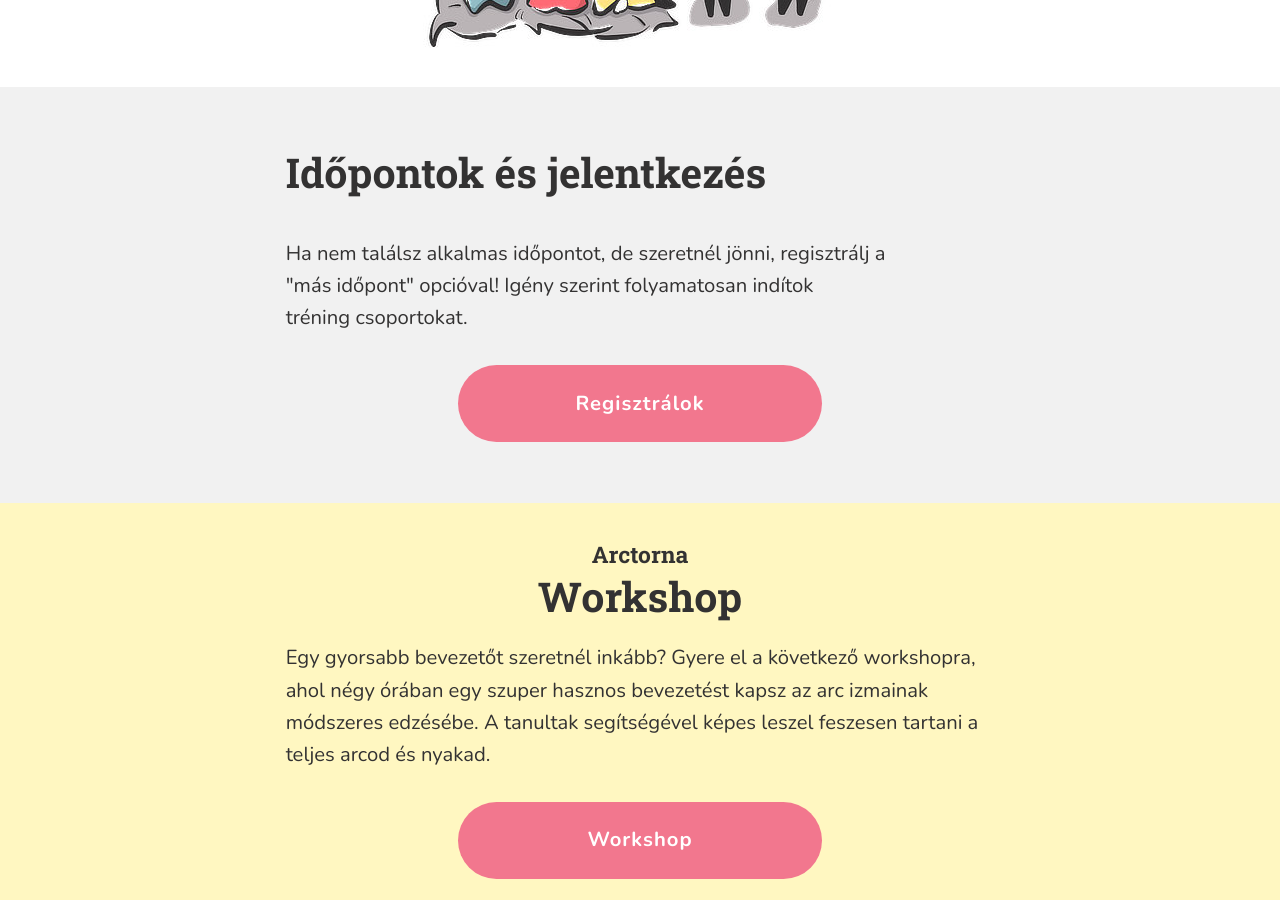
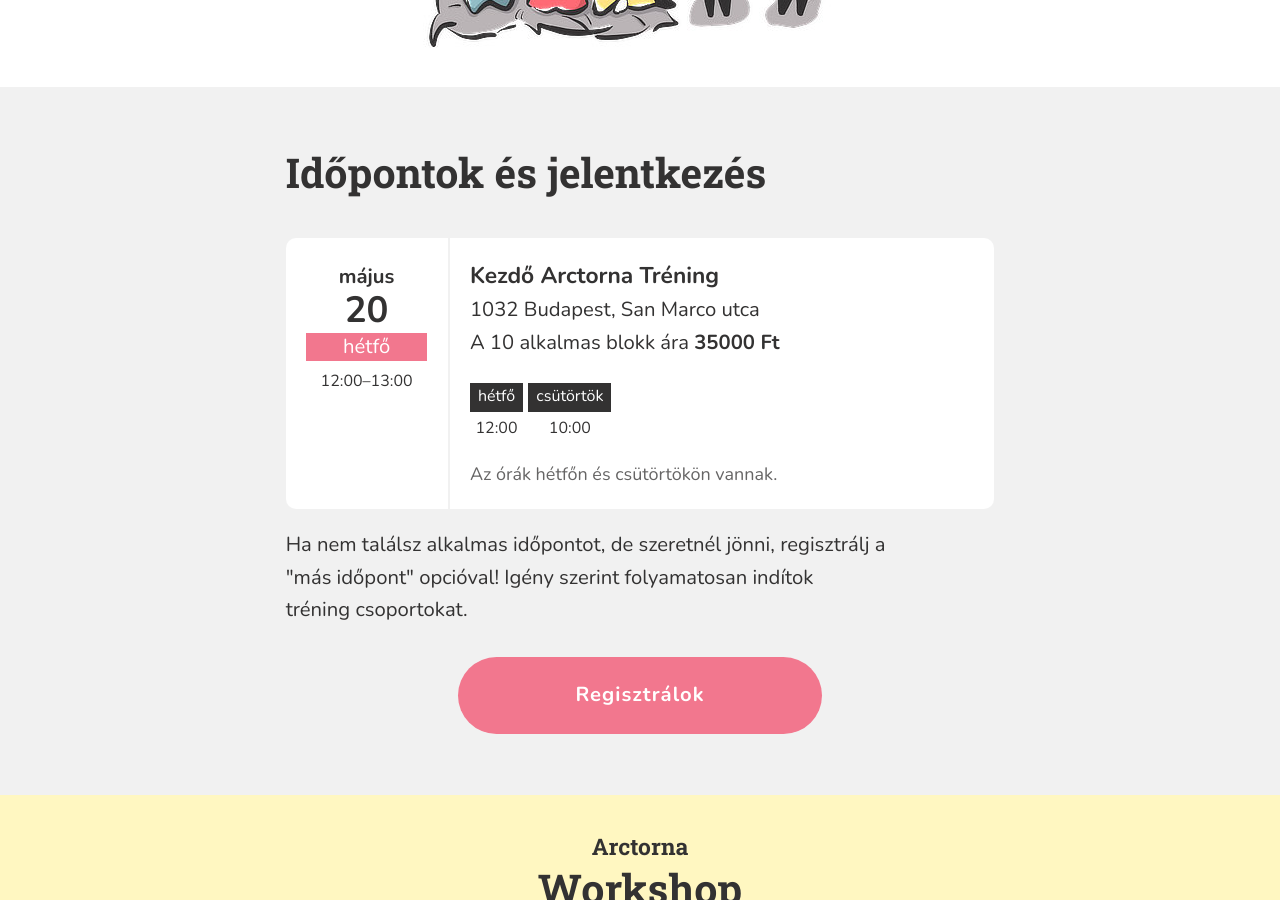
Before and after one commit to monikamudra/arctorna, a Jekyll site: the page built from trening.md, in a window 1280 px wide and 900 px high, scrolled down 2317 px. Built offline with Jekyll 4.4.1, drawn with Linux system fonts in a browser that asks for light colours; some of the changed lines change nothing that is shown.

Commit message:
Update training events

```diff
--- a/_data/training.yaml
+++ b/_data/training.yaml
@@ -5,50 +5,16 @@ deposit: 10000
 private_price: 59000
 price_desc: A 10 alkalmas blokk ára
 events:
-  - date: 2019-4-8T12:00
+  - date: 2019-5-20T012:00
     start: "12:00"
     end: "13:00"
-    title: Kezdő Arctorna Tréning – Délelőtti&nbsp;csoport
+    title: Kezdő Arctorna Tréning
     classes:
       -
         day: hétfő
         time: "12:00"
       -
-        day: kedd
-        time: "15:30"
-        alt: true
-      -
         day: csütörtök
         time: "10:00"
-      -
-        day: csütörtök
-        time: "16:30"
-        alt: true
     description: >-
-      Az órák hétfőn és csütörtökön délelőtt vannak. Ha ez időnként nem lenne
-      alkalmas, lehetőség van a kedd vagy csütörtök délutáni órákon
-      való részvételre.
-
-  - date: 2019-4-9T015:30
-    start: "15:30"
-    end: "16:30"
-    title: Kezdő Arctorna Tréning – Délutáni&nbsp;csoport
-    classes:
-      -
-        day: hétfő
-        time: "12:00"
-        alt: true
-      -
-        day: kedd
-        time: "15:30"
-      -
-        day: csütörtök
-        time: "1ö:00"
-        alt: true
-      -
-        day: csütörtök
-        time: "16:30"
-    description: >-
-      Az órák kedden és csütörtökön délután vannak. Ha ez időnként nem lenne
-      alkalmas, lehetőség van a hétfő vagy csütörtök délelőtti órákon
-      való részvételre.
+      Az órák hétfőn és csütörtökön vannak.
```
